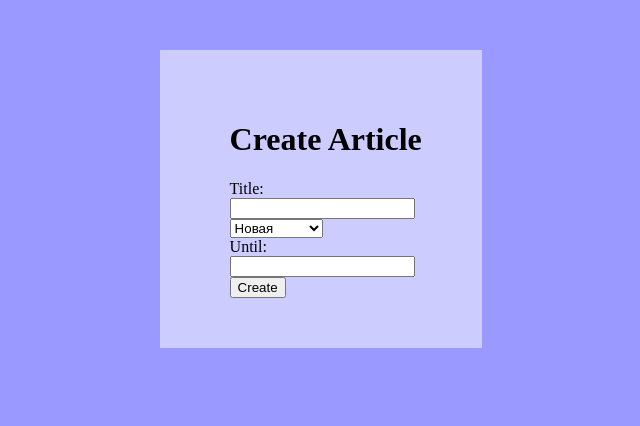
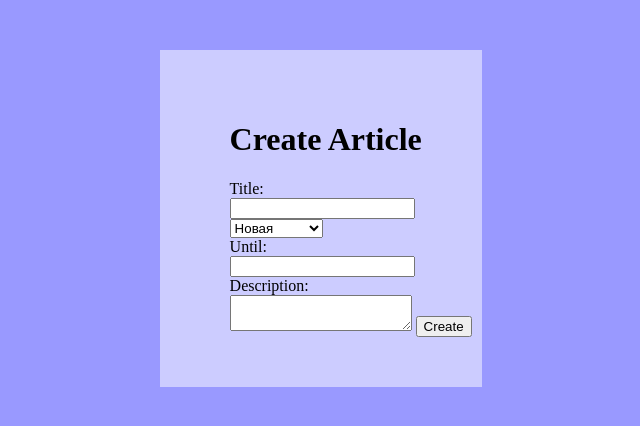
Before and after one commit to iasman312/Homework_45, a Django app: page /tasks/add/ in a window 1280 px wide. Shown: the top 426 px of the page, without its empty margins (319-959 px from the left). Run offline with Django 3.2, Linux system fonts and the light colour scheme.

Commit message:
Добавили новое поле в шаблоне и изменили views.py

```diff
--- a/django_app/to_do_list/templates/task_create.html
+++ b/django_app/to_do_list/templates/task_create.html
@@ -34,6 +34,9 @@
     </select><br/>
     <label>Until:</label><br/>
     <input type="text" name="up_to"/><br/>
+    <label for="description">Description:</label>
+    <textarea id="description" name="description">
+    </textarea>
     <input type="submit" value="Create"/>
 </form>
 </div>
--- a/django_app/to_do_list/views.py
+++ b/django_app/to_do_list/views.py
@@ -29,11 +29,13 @@ def task_create_view(request):
         title = request.POST.get("title")
         status = request.POST.get("status")
         up_to = request.POST.get("up_to")
+        description = request.POST.get("description")
 
         task = Task.objects.create(
             title=title,
             status=status,
-            up_to=up_to
+            up_to=up_to,
+            description=description,
         )
 
         return render(request, 'task_view.html', context={'task': task})
```
